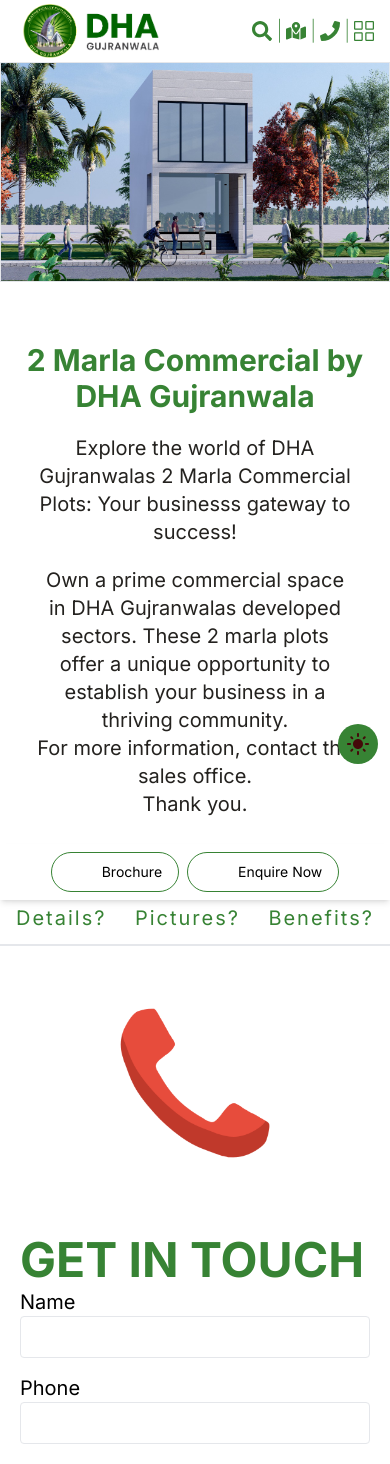
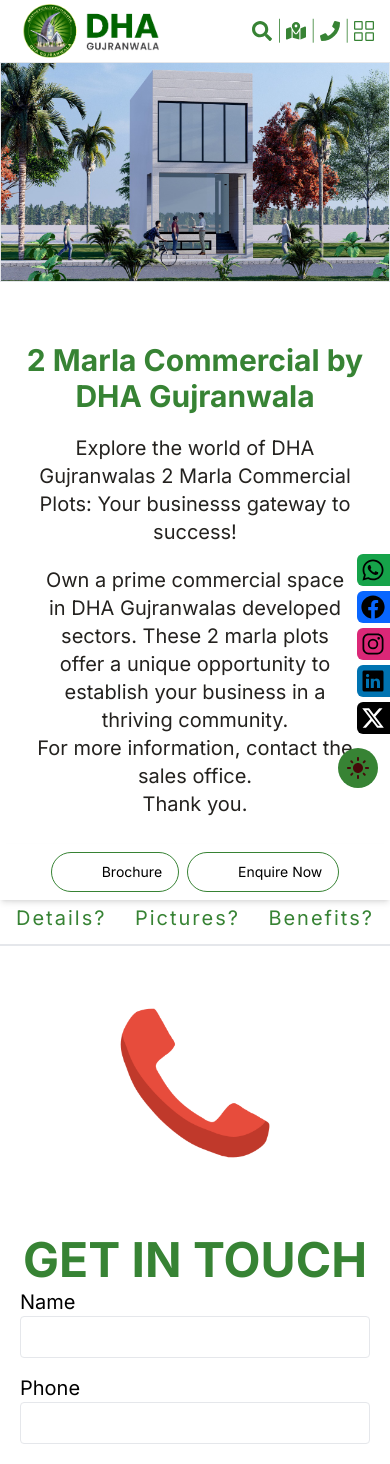
Before and after one commit to mudasarmajeed5/DHA-GUJRANWALA, a Next.js app: page /2-marla-commercial in a window 390 px wide. Shown: the top 1464 px of the page. Built offline with nearby package versions, Linux system fonts and the light colour scheme; some icons are missing.

Commit message:
minor changes

```diff
--- a/app/2-marla-commercial/page.js
+++ b/app/2-marla-commercial/page.js
@@ -65,7 +65,7 @@ const TwoMarlaCommercial = () => {
                             <img src="/2marlacontact.png" className='md:w-2/5 w-3/5 md:ml-[-40%]  relative z-10' alt="" />
                         </div>
                         <div className="md:w-1/2 w-full flex flex-col md:ml-auto md:py-8 mt-8 md:mt-0">
-                            <h2 className="text-5xl text-[--text-button] mb-1 uppercase font-bold title-font">
+                            <h2 className="text-5xl text-center text-[--text-button] mb-1 uppercase font-bold title-font">
                                 Get in Touch
                             </h2>
                             <div className="relative mb-4">
@@ -141,7 +141,7 @@ const TwoMarlaCommercial = () => {
                 </div>
             </div >
 
-            <span className="fixed md:bottom-4 bottom-20 text-red-950 text-2xl bg-[--secondary-button] rounded-full right-3"><button
+            <span className="fixed md:bottom-4 bottom-14 z-10 text-red-950 text-2xl bg-[--secondary-button] rounded-full right-3"><button
                 onClick={toggleDarkMode}
                 className="p-2"
             >
--- a/app/globals.css
+++ b/app/globals.css
@@ -97,7 +97,7 @@ body {
 }
 .socials1 {
   position: fixed;
-  bottom: 10%;
+  bottom: 13%;
   right: 0px;
   z-index: 100;
   display: flex;
--- a/app/layout.js
+++ b/app/layout.js
@@ -4,8 +4,11 @@ import Navbar from "@/components/Navbar";
 import 'slick-carousel/slick/slick.css';
 import 'slick-carousel/slick/slick-theme.css';
 import Footer from "@/components/Footer";
+import { FaXTwitter } from "react-icons/fa6";
+import Link from "next/link";
 const inter = Inter({ subsets: ["latin"] });
-import { IoLogoInstagram, IoLogoGithub, IoLogoLinkedin, IoLogoTwitter } from 'react-icons/io5';
+import { FaFacebook,FaWhatsapp } from "react-icons/fa";
+import { IoLogoInstagram, IoLogoLinkedin } from 'react-icons/io5';
 import Script from "next/script";
 export const metadata = {
   title: "DHA GUJRANWALA",
@@ -17,6 +20,28 @@ export default function RootLayout({ children }) {
     <html lang="en">
       <body className={inter.className}>
         <Navbar />
+        <div className="socials1">
+            <button className="bg-green-600 p-1 hover:right-0 rounded-md flex gap-2">
+              <span className="text-2xl hover:text-white"><FaWhatsapp /></span>
+              <a href="https://wa.me/92123456789" className="show-text">WhatsApp</a>
+            </button>
+            <button className="bg-[#0866ff] p-1 hover:right-0 rounded-md flex gap-2">
+              <span className="text-2xl hover:text-white"><FaFacebook /></span>
+              <Link href={'#'}><span className="show-text">Facebook</span></Link>
+            </button>
+            <button className="bg-pink-600 p-1 hover:right-0 rounded-md flex gap-2">
+              <span className="text-2xl hover:text-white"><IoLogoInstagram /></span>
+              <Link href={'#'}><span className="show-text">Instagram</span></Link>
+            </button>
+            <button className="bg-[#0073b1] p-1 hover:right-0 rounded-md flex gap-2">
+              <span className="text-2xl hover:text-white"><IoLogoLinkedin /></span>
+              <Link href={'#'}><span className="show-text">LinkedIn</span></Link>
+            </button>
+            <button className="bg-black text-white p-1 hover:right-0 rounded-md flex gap-2">
+              <span className="text-2xl"><FaXTwitter/></span>
+              <Link href={'#'}><span className="show-text">Twitter/X</span></Link>
+            </button>
+          </div>
           {children}
           <Footer />
           <Script
--- a/app/page.js
+++ b/app/page.js
@@ -4,9 +4,6 @@ import Contactform from "@/components/Contactform";
 import Carousel from "@/components/Carousel";
 import DownloadApp from "@/components/DownloadApp";
 import MultiImageSlider from "@/components/MultiImageSlider";
-import Link from "next/link";
-import { IoLogoInstagram, IoLogoLinkedin,  IoLogoTwitter, IoLogoWhatsapp } from "react-icons/io";
-import { FaXTwitter } from "react-icons/fa6";
 import InterestCaculator from "@/components/AdditionalComponents/InterestCaculator";
 import FAQs from "@/components/AdditionalComponents/FAQs";
 import UpcomingEvents from "@/components/AdditionalComponents/UpcomingEvents";
@@ -14,7 +11,6 @@ import CreateAccount from "@/components/AdditionalComponents/CreateAccount";
 // import WhyChooseUs from "@/components/AdditionalComponents/WhyChooseUs";
 import { CgDarkMode } from "react-icons/cg";
 import { MdLightMode } from "react-icons/md";
-import { FaFacebook, FaWhatsapp } from "react-icons/fa";
 export default function Home() {
   const [darkMode, setDarkMode] = useState(false);
 
@@ -65,30 +61,7 @@ export default function Home() {
     <>
     <marquee behavior="" direction="horizontal" className='text-white bg-[--secondary-button]'>DHA Gujranwala has introduced 2 marla commercial plots for sale in developed sectors. For more information, please contact the sales office. Thank you.</marquee>
 
-    <div className="socials1">
-            <button className="bg-green-600 p-1 hover:right-0 rounded-md flex gap-2">
-              <span className="text-2xl hover:text-white"><FaWhatsapp /></span>
-              <Link href={'wa.link/089nfd'}><span className="show-text">WhatsApp</span></Link>
-            </button>
-            <button className="bg-[#0866ff] p-1 hover:right-0 rounded-md flex gap-2">
-              <span className="text-2xl hover:text-white"><FaFacebook /></span>
-              <Link href={'#'}><span className="show-text">Facebook</span></Link>
-            </button>
-            <button className="bg-pink-600 p-1 hover:right-0 rounded-md flex gap-2">
-              <span className="text-2xl hover:text-white"><IoLogoInstagram /></span>
-              <Link href={'#'}><span className="show-text">Instagram</span></Link>
-            </button>
-            <button className="bg-[#0073b1] p-1 hover:right-0 rounded-md flex gap-2">
-              <span className="text-2xl hover:text-white"><IoLogoLinkedin /></span>
-              <Link href={'#'}><span className="show-text">LinkedIn</span></Link>
-            </button>
-            <button className="bg-black text-white p-1 hover:right-0 rounded-md flex gap-2">
-              <span className="text-2xl"><FaXTwitter/></span>
-              <Link href={'#'}><span className="show-text">Twitter/X</span></Link>
-            </button>
-          </div>
     <Carousel />
-    <button className="fixed rounded-md hover:text-green-800 md:hidden transition-all duration-300 p-1 right-2 bottom-3 text-5xl text-green-500 z-20"><IoLogoWhatsapp /></button>
     <main className="min-h-screen relative">
       <div className="hidden rounded-full mt-[-13vh] md:flex max-w-fit flex-row gap-4 py-2 bg-white mx-auto w-60vw justify-start px-8 items-center">
         <label htmlFor="propertyType" className="text-black">Property Type</label>
@@ -195,7 +168,7 @@ export default function Home() {
 
       </div>
     )}
-    <span className="fixed md:bottom-4 bottom-20 text-red-950 text-2xl bg-[--secondary-button] z-20 border-2 rounded-full right-3"><button
+    <span className="fixed md:bottom-4 bottom-4 text-red-950 text-2xl bg-[--secondary-button] z-20 border-2 rounded-full right-3"><button
       onClick={toggleDarkMode}
       className="p-2"
     >
--- a/components/AdditionalComponents/CreateAccount.js
+++ b/components/AdditionalComponents/CreateAccount.js
@@ -23,7 +23,7 @@ const CreateAccount = () => {
                             <input type="text" id="nic" name="nic" className="border bg-[--bg-color] text-[--text-color] px-3 py-2 rounded-lg focus:border-[--secondary-button] text-sm" required />
                         </div>
 
-                        <button type="submit" className="bg-[--secondary-button] text-white py-2 px-4 rounded-full 2xl:text-2xl text-md">Signup</button>
+                        <div className="text-center md:text-left"><button type="submit" className="bg-[--secondary-button] text-white py-2 px-4 rounded-full 2xl:text-2xl text-md">Signup</button></div>
                     </form>
                 </div>
 
@@ -36,7 +36,7 @@ const CreateAccount = () => {
                             <input type="text" id="applicationNumber" name="applicationNumber" className="border bg-[--bg-color] text-[--text-color] px-3 py-2 rounded-lg focus:border-[--secondary-button] text-sm" required />
                         </div>
 
-                        <button type="submit" className="bg-[--secondary-button] text-white py-2 px-4 rounded-full 2xl:text-2xl text-md">Track Status</button>
+                        <div className="text-center md:text-left"><button type="submit" className="bg-[--secondary-button] text-white py-2 px-4 rounded-full 2xl:text-2xl text-md">Track Status</button></div>
                     </form>
 
                     {/* Placeholder for application status result */}
```
